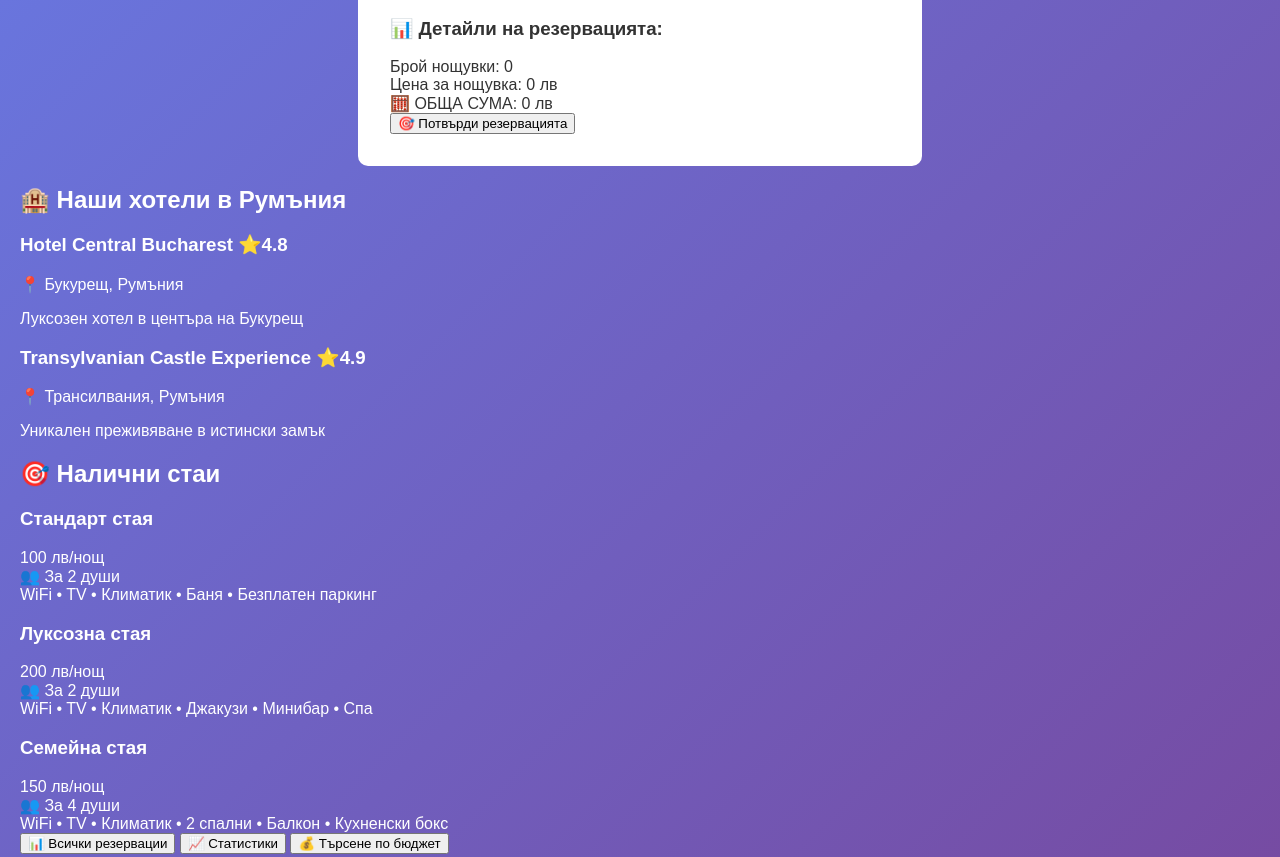
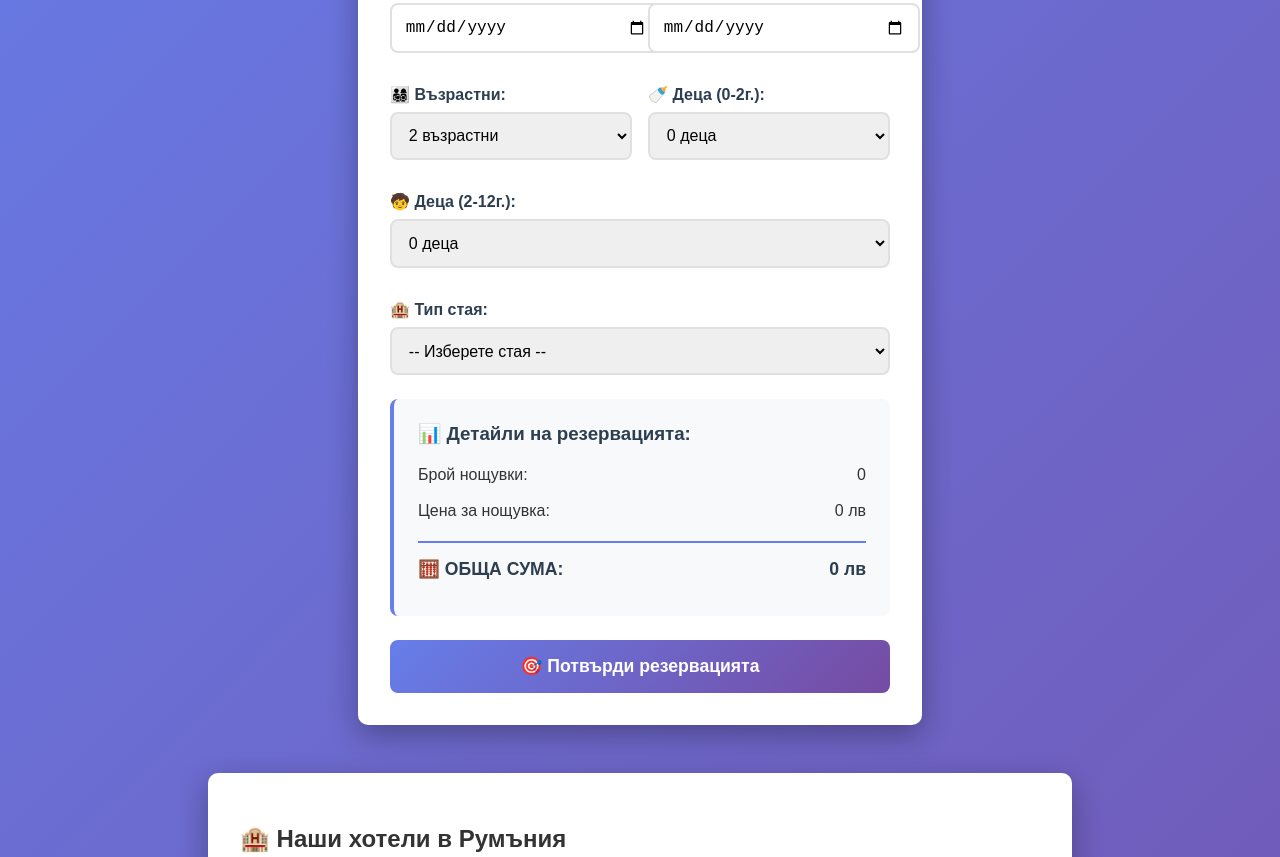
Before and after one commit to goceterziev-creator/2lip-hotel-system, a website: page index.html in a window 1280 px wide. Shown: the part 466-1323 px from the top of the page. Drawn offline with Linux system fonts and the light colour scheme.

Commit message:
Refactor styles for hotel booking system

```diff
--- a/style.css
+++ b/style.css
@@ -1,10 +1,11 @@
-/* 🎨 style.css */
+/* 🎨 2L1P HOTEL SYSTEM STYLES */
 body {
     font-family: 'Arial', sans-serif;
     margin: 0;
     padding: 20px;
     background: linear-gradient(135deg, #667eea 0%, #764ba2 100%);
     color: white;
+    min-height: 100vh;
 }
 
 header {
@@ -12,11 +13,229 @@ header {
     padding: 2rem 0;
 }
 
-#booking-form {
+header h1 {
+    margin: 0;
+    font-size: 2.5rem;
+}
+
+header p {
+    margin: 0.5rem 0 0 0;
+    font-size: 1.2rem;
+    opacity: 0.9;
+}
+
+.booking-form {
+    max-width: 500px;
+    margin: 0 auto;
     background: white;
     color: #333;
     padding: 2rem;
     border-radius: 10px;
+    box-shadow: 0 10px 30px rgba(0,0,0,0.3);
+}
+
+.form-group {
+    margin-bottom: 1rem;
+}
+
+.form-group label {
+    display: block;
+    margin-bottom: 0.5rem;
+    font-weight: bold;
+    color: #2c3e50;
+}
+
+.form-group input,
+.form-group select {
+    width: 100%;
+    padding: 0.8rem;
+    border: 2px solid #e0e0e0;
+    border-radius: 8px;
+    font-size: 1rem;
+    transition: all 0.3s ease;
+}
+
+.form-group input:focus,
+.form-group select:focus {
+    border-color: #667eea;
+    box-shadow: 0 0 0 3px rgba(102, 126, 234, 0.1);
+    outline: none;
+}
+
+/* 📱 Нови стилове за формата */
+.form-row {
+    display: flex;
+    gap: 1rem;
+    margin-bottom: 1rem;
+}
+
+.form-row .form-group {
+    flex: 1;
+}
+
+.reservation-summary {
+    background: #f8f9fa;
+    padding: 1.5rem;
+    border-radius: 8px;
+    margin: 1.5rem 0;
+    border-left: 4px solid #667eea;
+}
+
+.reservation-summary h3 {
+    margin: 0 0 1rem 0;
+    color: #2c3e50;
+}
+
+.summary-item {
+    display: flex;
+    justify-content: space-between;
+    margin-bottom: 0.5rem;
+    padding: 0.3rem 0;
+}
+
+.summary-item.total {
+    border-top: 2px solid #667eea;
+    padding-top: 1rem;
+    margin-top: 1rem;
+    font-weight: bold;
+    font-size: 1.1rem;
+    color: #2c3e50;
+}
+
+.btn-book {
+    background: linear-gradient(135deg, #667eea 0%, #764ba2 100%);
+    color: white;
+    padding: 1rem 2rem;
+    border: none;
+    border-radius: 8px;
+    cursor: pointer;
+    width: 100%;
+    font-size: 1.1rem;
+    font-weight: bold;
+    transition: transform 0.2s;
+}
+
+.btn-book:hover {
+    transform: translateY(-2px);
+}
+
+/* 🏨 Хотели и стаи */
+#hotelsContainer, #roomsContainer {
+    max-width: 800px;
+    margin: 3rem auto;
+    background: white;
+    color: #333;
+    padding: 2rem;
+    border-radius: 10px;
+    box-shadow: 0 10px 30px rgba(0,0,0,0.3);
+}
+
+.hotel-card {
+    border: 2px solid #e0e0e0;
+    border-radius: 10px;
+    padding: 1.5rem;
+    margin-bottom: 1.5rem;
+    transition: transform 0.2s;
+}
+
+.hotel-card:hover {
+    transform: translateY(-5px);
+    border-color: #667eea;
+}
+
+.hotel-card h3 {
+    margin: 0 0 1rem 0;
+    color: #2c3e50;
+}
+
+.rooms-grid {
+    display: grid;
+    grid-template-columns: repeat(auto-fit, minmax(250px, 1fr));
+    gap: 1.5rem;
+    margin-top: 1rem;
+}
+
+.room-card {
+    border: 2px solid #e0e0e0;
+    border-radius: 10px;
+    padding: 1.5rem;
+    text-align: center;
+    transition: transform 0.2s;
+}
+
+.room-card:hover {
+    transform: translateY(-5px);
+    border-color: #667eea;
+}
+
+.room-card h3 {
+    margin: 0 0 1rem 0;
+    color: #2c3e50;
+}
+
+.room-card .price {
+    font-size: 1.5rem;
+    font-weight: bold;
+    color: #27ae60;
+    margin: 1rem 0;
+}
+
+.room-card .capacity {
+    font-size: 1rem;
+    color: #7f8c8d;
+    margin: 0.5rem 0;
+}
+
+.room-card .amenities {
+    font-size: 0.9rem;
+    color: #7f8c8d;
+    margin: 1rem 0;
+}
+
+/* 📊 Административни бутони */
+.admin-panel {
     max-width: 500px;
-    margin: 0 auto;
+    margin: 2rem auto;
+    display: flex;
+    gap: 1rem;
+    justify-content: center;
 }
+
+.btn-admin {
+    background: #34495e;
+    color: white;
+    padding: 0.8rem 1.5rem;
+    border: none;
+    border-radius: 6px;
+    cursor: pointer;
+    font-size: 0.9rem;
+    transition: background 0.3s;
+}
+
+.btn-admin:hover {
+    background: #2c3e50;
+}
+
+/* 📱 Mobile responsive */
+@media (max-width: 768px) {
+    body {
+        padding: 10px;
+    }
+
+    .form-row {
+        flex-direction: column;
+        gap: 0.5rem;
+    }
+
+    .admin-panel {
+        flex-direction: column;
+    }
+
+    header h1 {
+        font-size: 2rem;
+    }
+
+    .booking-form {
+        padding: 1rem;
+    }
+}
```
